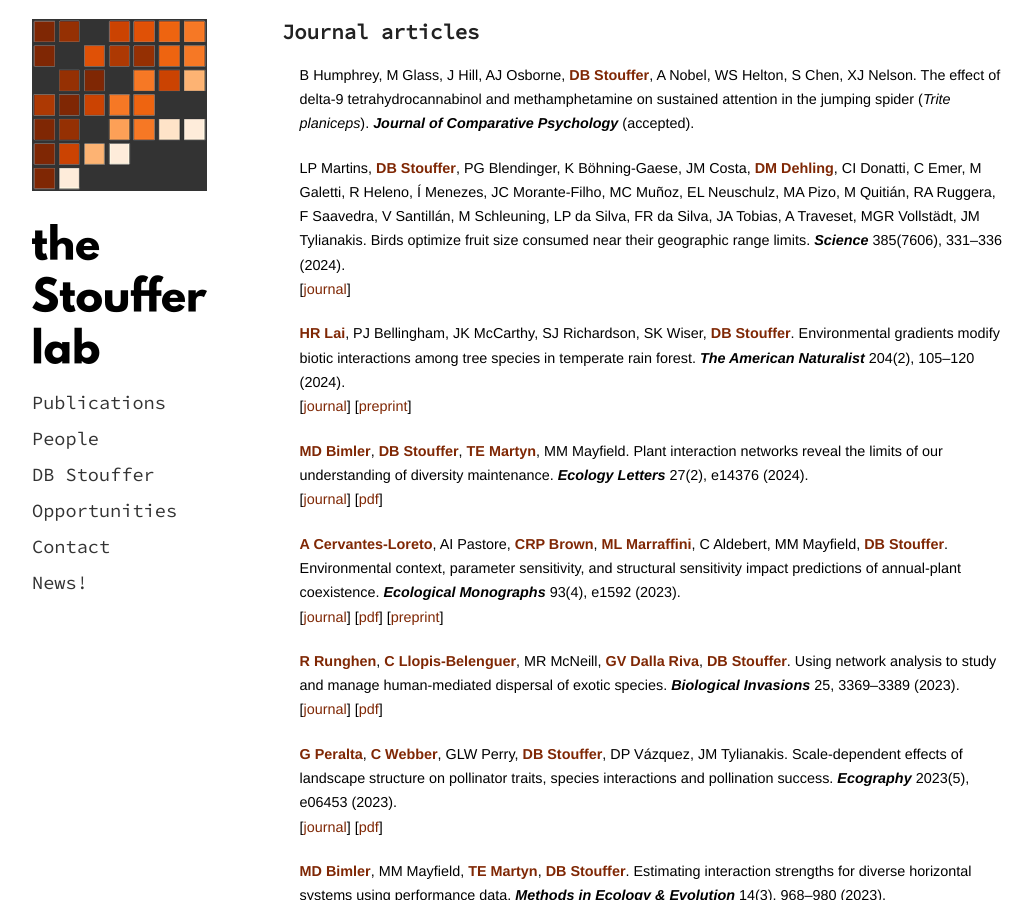
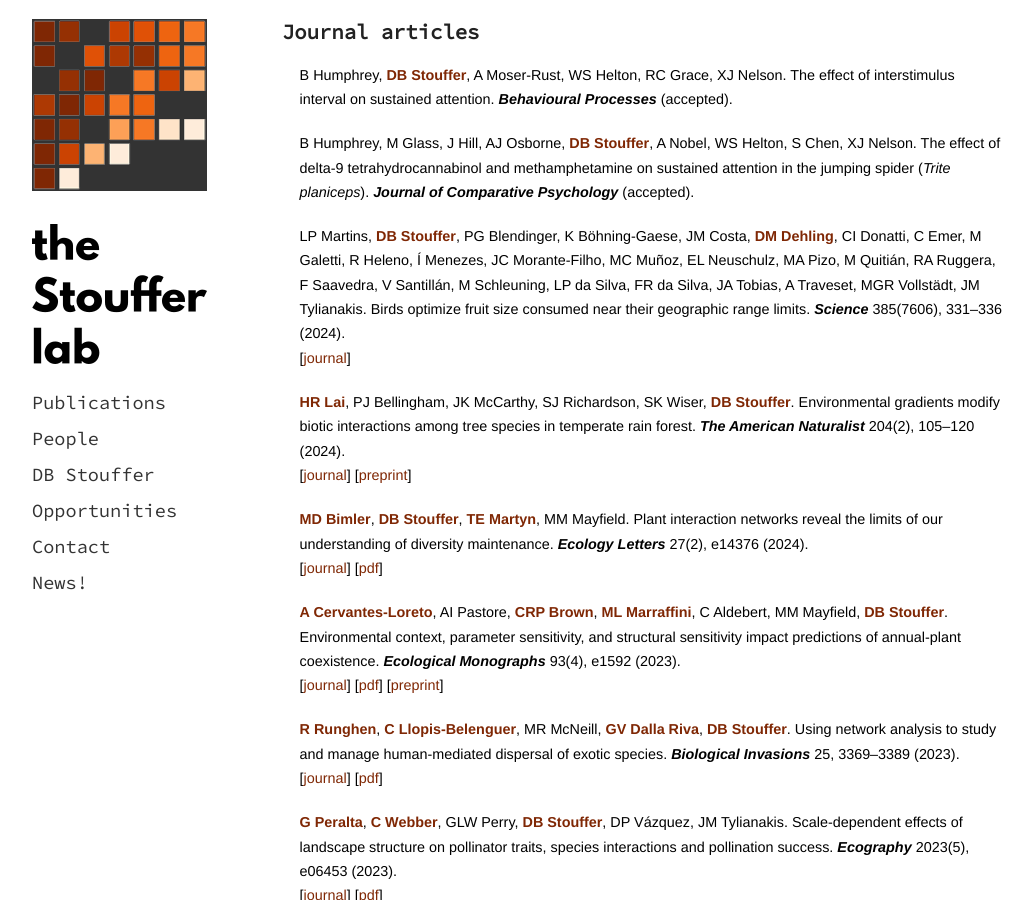
Before and after one commit to stoufferlab/stoufferlab.github.io, a Jekyll site: the page built from publications/index.html, in a window 1280 px wide and 900 px high. Shown: the whole window, without its empty margins (123-1156 px from the left). Built offline with Jekyll 4.4.1, drawn with Linux system fonts in a browser that asks for light colours; nearby versions of some CDN libraries; library files that are not in the unit come from our copies; a script that is not in the unit is left out.

Commit message:
another spider girl paper has been accepted

```diff
--- a/publications/papers.html
+++ b/publications/papers.html
@@ -1,4 +1,28 @@
 <!-- journal articles -->
+
+<div id="publication">
+<li>
+<p>
+B Humphrey,
+<b style="color: rgb(127,39,4);">DB Stouffer</b>,
+A Moser-Rust,
+WS Helton,
+RC Grace,
+XJ Nelson.
+The effect of interstimulus interval on sustained attention.
+<b><i>Behavioural Processes</i></b>
+(accepted).
+<!--
+<br>
+[<a href="https://www.journals.uchicago.edu/doi/10.1086/730807">journal</a>]
+[<a href="http://dx.doi.org/10.22541/au.163636841.17397351/v1">preprint</a>]
+<br>
+<small>
+</small>
+-->
+</p>
+</li>
+</div>
 
 <div id="publication">
 <li>
```
